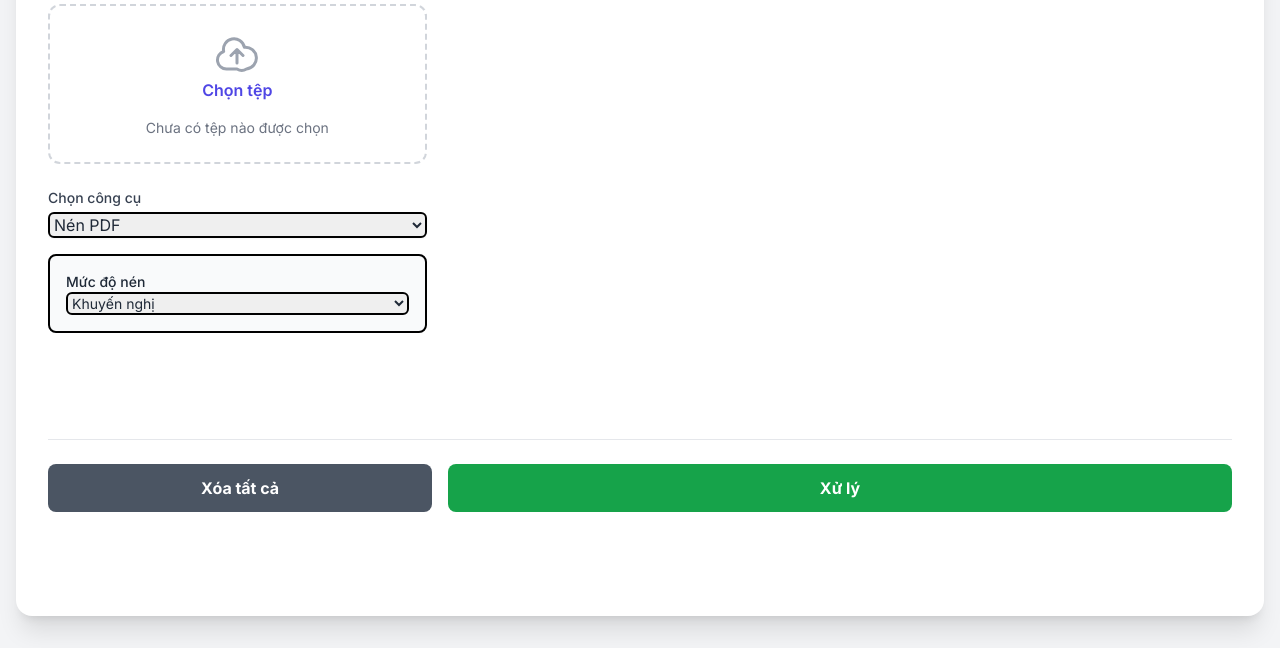
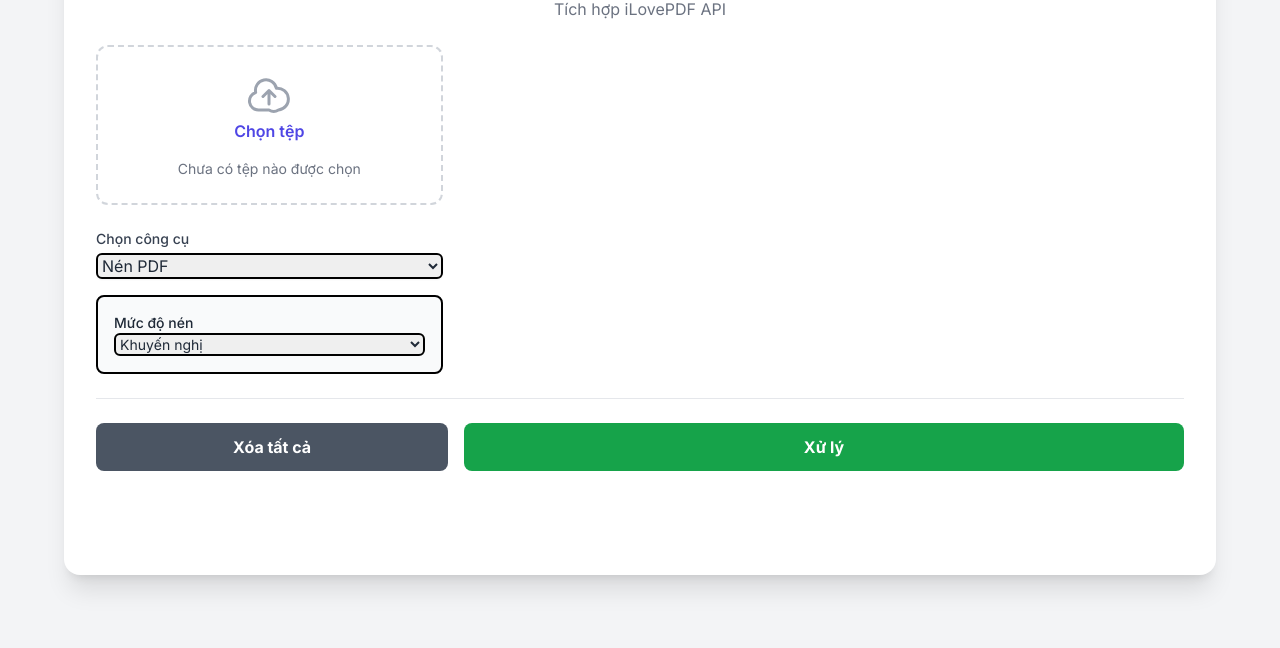
Before and after one commit to koha2002/AI, a website: page test.html in a window 1280 px wide. Shown: the part 152-800 px from the top of the page. Drawn offline with nearby package versions, Linux system fonts and the light colour scheme.

Commit message:
test.html

```diff
--- a/test.html
+++ b/test.html
@@ -4,6 +4,7 @@
     <meta charset="UTF-8">
     <meta name="viewport" content="width=device-width, initial-scale=1.0">
     <title>Công cụ xử lý PDF & Ảnh - iLovePDF API</title>
+    <!-- FIX: Favicon link points to your logo.png file -->
     <link rel="icon" type="image/png" href="logo.png">
     <!-- Tải Tailwind CSS -->
     <script src="https://cdn.tailwindcss.com"></script>
@@ -39,7 +40,7 @@
     <header id="page-header"></header>
 
     <main class="min-h-screen w-full flex items-center justify-center p-4">
-        <div class="w-full max-w-7xl bg-white rounded-2xl shadow-xl p-6 md:p-8 space-y-6 flex flex-col" style="height: calc(100vh - 4rem);">
+        <div class="w-full max-w-6xl bg-white rounded-2xl shadow-xl p-6 md:p-8 space-y-6 flex flex-col" style="max-height: calc(100vh - 4rem);">
             <!-- Title -->
             <div class="text-center flex-shrink-0">
                 <h1 class="text-2xl md:text-3xl font-bold text-gray-900">Công cụ xử lý PDF & Ảnh</h1>
@@ -48,7 +49,7 @@
 
             <div class="flex-grow flex flex-col md:flex-row gap-8 overflow-hidden">
                 <!-- Left Column: Options -->
-                <div class="w-full md:w-5/5 lg:w-1/3 space-y-6 flex-shrink-0 overflow-y-auto pr-4">
+                <div class="w-full md:w-2/5 lg:w-1/3 space-y-6 flex-shrink-0 overflow-y-auto pr-4">
                     <!-- Upload Area -->
                     <div id="uploadBox" class="border-2 border-dashed border-gray-300 rounded-xl p-6 text-center space-y-4">
                          <div class="flex justify-center"><svg class="w-12 h-12 text-gray-400" xmlns="http://www.w3.org/2000/svg" fill="none" viewBox="0 0 24 24" stroke-width="1.5" stroke="currentColor"><path stroke-linecap="round" stroke-linejoin="round" d="M12 16.5V9.75m0 0l-3 3m3-3l3 3M6.75 19.5a4.5 4.5 0 01-1.41-8.775 5.25 5.25 0 0110.33-2.125 5.25 5.25 0 011.065 10.91A4.5 4.5 0 0112 19.5z" /></svg></div>
```
